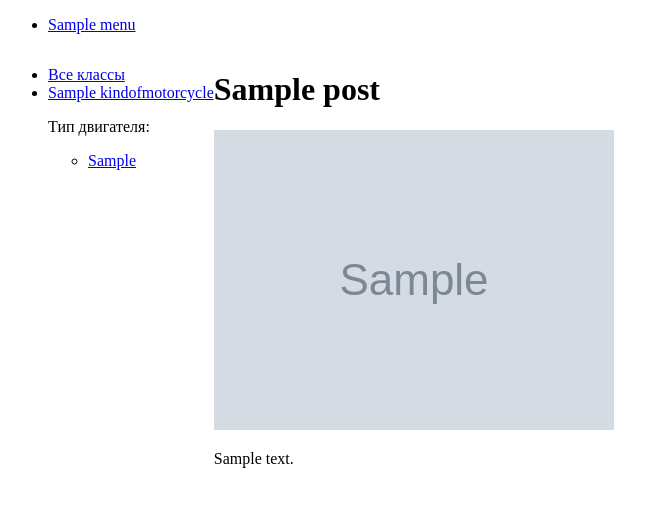
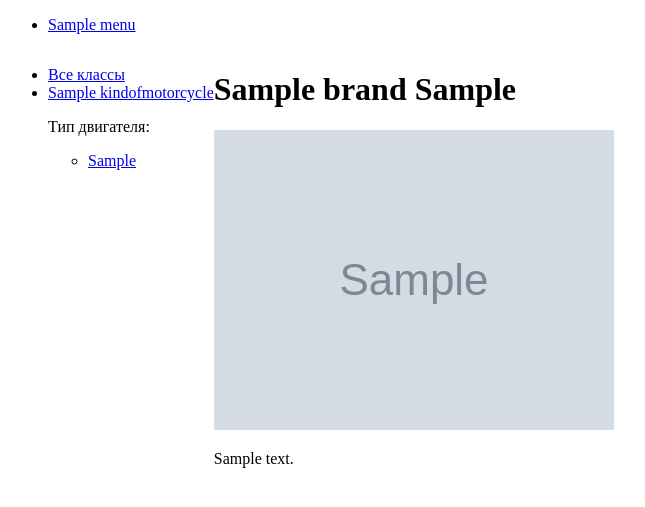
Before and after one commit to RustReh/SiteMotorcycles, a Django app: template sitemotorcycles/motorcycles/templates/motorcycles/post.html in a window 1280 px wide. Shown: the top 507 px of the page, without its empty margins (0-645 px from the left). Run offline with Django 5.2, Linux system fonts and the light colour scheme; the template is opened without the code that fills it: most values are stand-ins (such as "Sample title", 1, 10 or a date in 2020); grey boxes marked "Sample" are stand-in pictures.

Commit message:
creating views 3

```diff
--- a/sitemotorcycles/motorcycles/templates/motorcycles/post.html
+++ b/sitemotorcycles/motorcycles/templates/motorcycles/post.html
@@ -2,10 +2,10 @@
 
 
 {% block content %}
-<h1>{{post.name}}</h1>
+<h1>{{publication.brand}} {{publication.bike_model}}</h1>
 
 {% if post.photo %}
-<p><img src="{{post.photo.url}}"></p>
+<p><img src="{{publication.photo.url}}"></p>
 {% endif %}
-{{post.description|linebreaks}}
+{{publication.description|linebreaks}}
 {% endblock %}
--- a/sitemotorcycles/motorcycles/views.py
+++ b/sitemotorcycles/motorcycles/views.py
@@ -23,7 +23,7 @@ class ShowMotorcycle(DataMixin, DetailView):
 
     def get_context_data(self, **kwargs):
         context = super().get_context_data(**kwargs)
-        return self.get_mixin_context(context, title=context['post'].brand)
+        return self.get_mixin_context(context, title=context['publication'].brand)
 
     def get_object(self, queryset=None):
         return get_object_or_404(Motorcycles.objects.all(), slug=self.kwargs[self.slug_url_kwarg])
```
